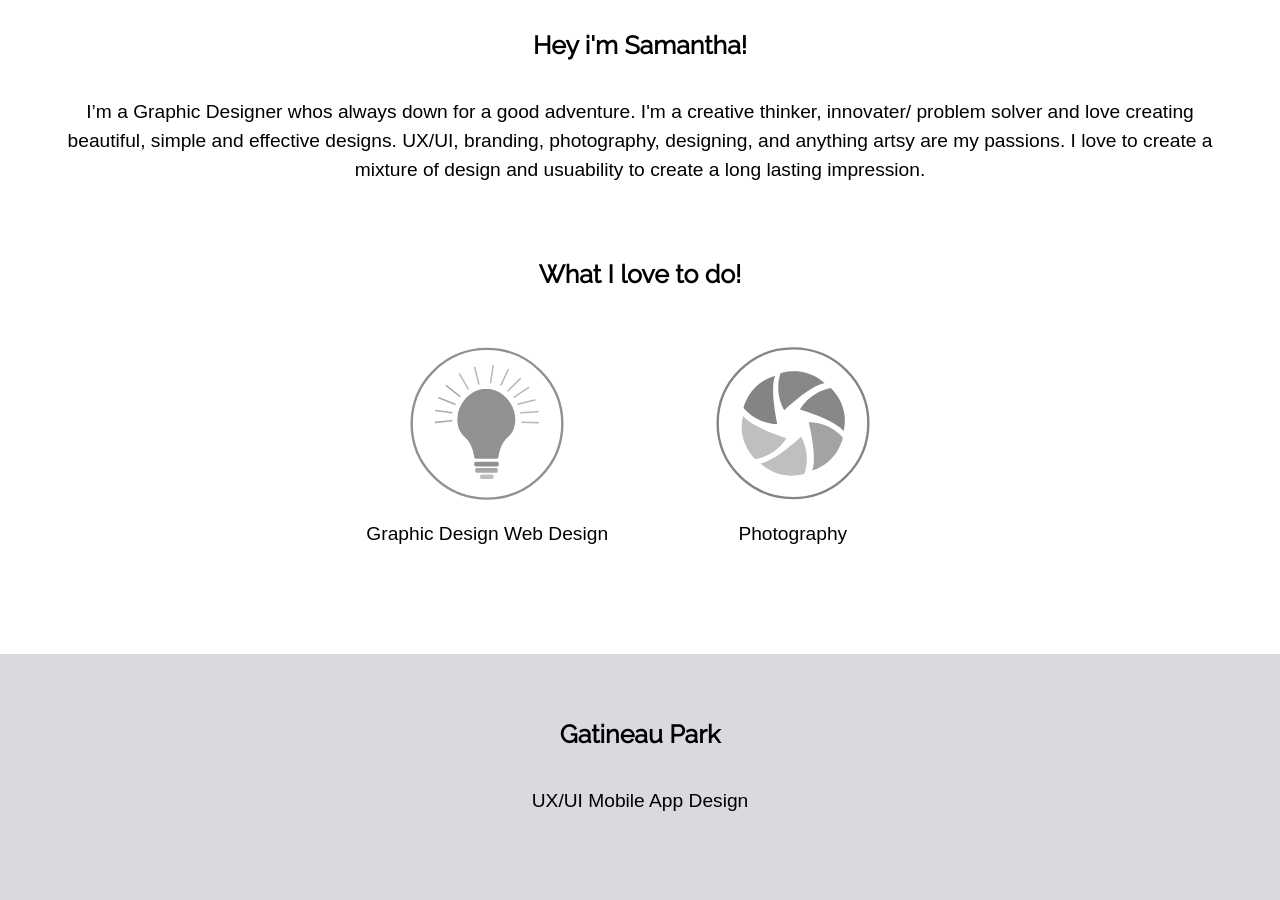
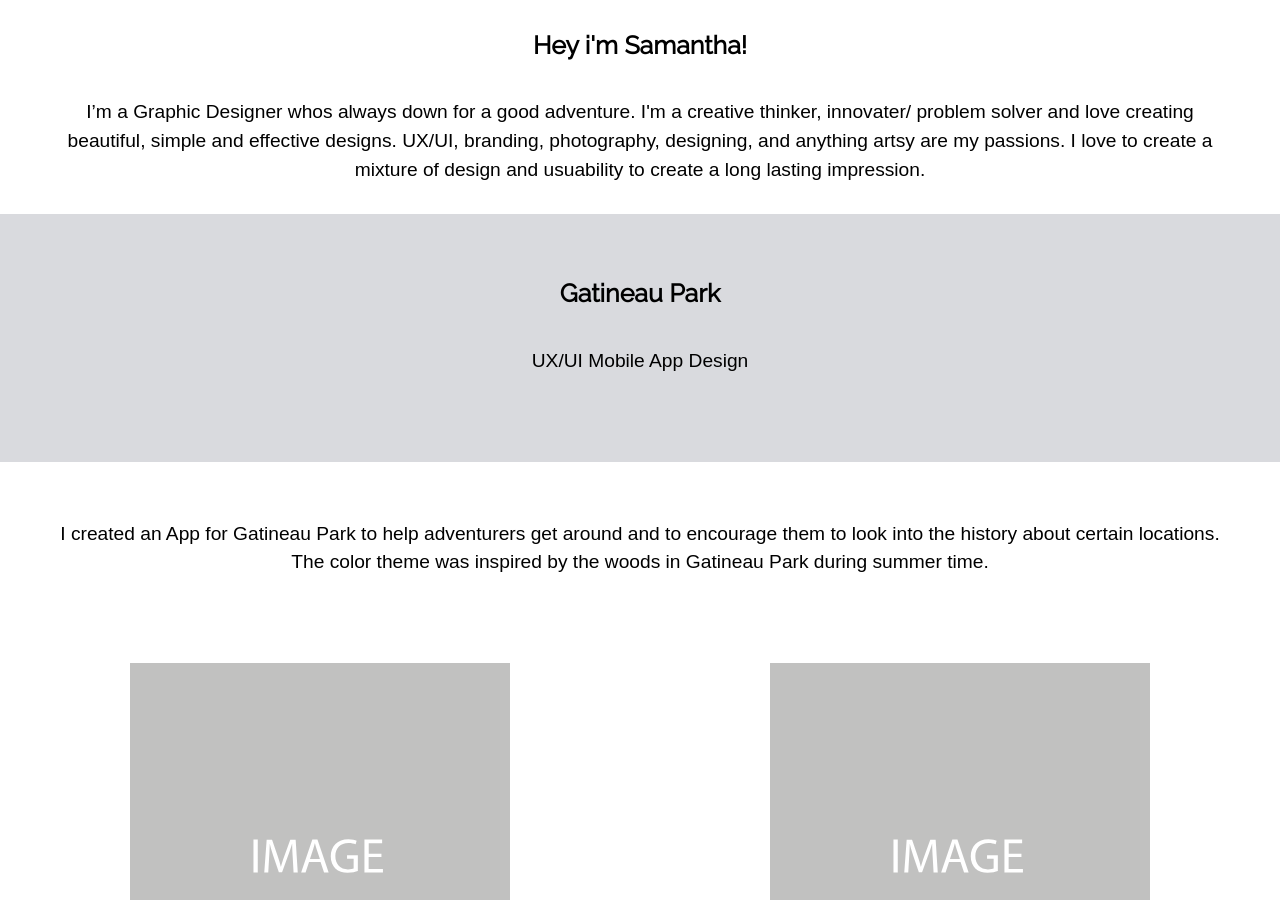
Before and after one commit to mcgr0217/portfolio, a Jekyll site: the page built from index.html, in a window 1280 px wide and 900 px high, scrolled down 790 px. Built offline with Jekyll 4.4.1, drawn with Linux system fonts in a browser that asks for light colours.

Commit message:
deleting
Deleting the services section

```diff
--- a/index.html
+++ b/index.html
@@ -21,21 +21,6 @@ layout: default
 </section>
 </div>
 
-<section class="services">
-    <div class="services">
-        <h2>What I love to do!</h2>
-        <div class="unit unit-xs-1 unit-s-1 unit-m-1-4 unit-l-1-4">
-            <a href="https://www.behance.net/McgregorS">
-            <img src="images/design.svg" class="icon" alt="Design Icon"></a>
-            <p class="caption">Graphic Design  Web Design</p>
-        </div>
-        <div class="unit unit-xs-1 unit-s-1 unit-m-1-4 unit-l-1-4">
-
-            <img src="images/photography.svg" class="icon" alt="Photography Icon">
-            <p class="caption">Photography</p>
-        </div>
-    </div>
-</section>
 
 {% for portfolio in site.data.portfolio-pieces %}
 <div id="portfolio">
```
